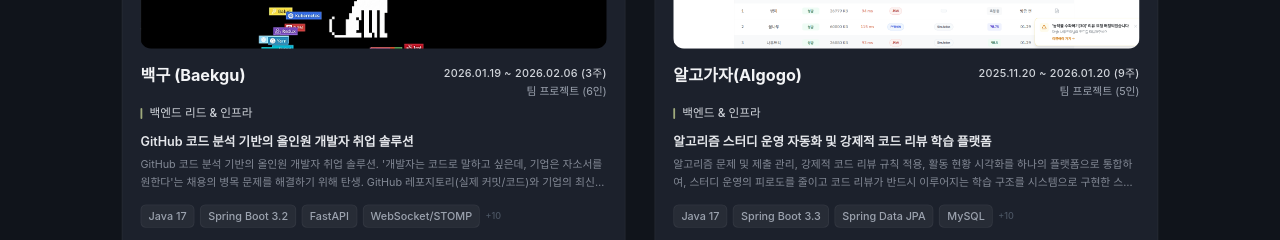
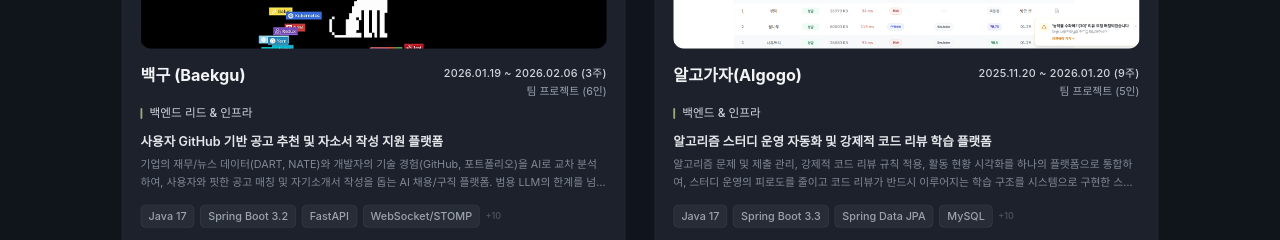
Before and after one commit to go-ring/portfolio, a React (Vite) app: page / in a window 1280 px wide. Shown: the part 1240-1480 px from the top of the page. Built offline with nearby package versions, Linux system fonts and the light colour scheme.

Commit message:
fix: 백구 프로젝트 개요 수정

```diff
--- a/src/data/index.ts
+++ b/src/data/index.ts
@@ -148,9 +148,9 @@ export const projects: Project[] = [
     type: "팀 프로젝트 (6인)",
     period: "2026.01.19 ~ 2026.02.06 (3주)",
     role: ["백엔드 리드 & 인프라"],
-    shortDescription: "GitHub 코드 분석 기반의 올인원 개발자 취업 솔루션",
+    shortDescription: "사용자 GitHub 기반 공고 추천 및 자소서 작성 지원 플랫폼",
     description:
-      "GitHub 코드 분석 기반의 올인원 개발자 취업 솔루션. '개발자는 코드로 말하고 싶은데, 기업은 자소서를 원한다'는 채용의 병목 문제를 해결하기 위해 탄생.\n\nGitHub 레포지토리(실제 커밋/코드)와 기업의 최신 데이터(DART 공시, Perplexity AI)를 교차 분석하여, 기술 역량 기반 공고 매칭과 근거 있는 자기소개서 작성을 자동화. 범용 LLM의 할루시네이션(Hallucination) 문제를 극복하고, SSAFY 취업 컨설턴트 자문을 반영한 증거 중심 커리어 솔루션. ([시연 영상](https://drive.google.com/drive/folders/1aGZ_1izpcS2EAyXRVqEqdvG3YkIelbkJ?usp=sharing), [발표 자료](https://drive.google.com/drive/folders/1YyTF5Y8VIFfN4SU8AqsdHednnqFg9xkn?usp=sharing))",
+      "기업의 재무/뉴스 데이터(DART, NATE)와 개발자의 기술 경험(GitHub, 포트폴리오)을 AI로 교차 분석하여, 사용자와 핏한 공고 매칭 및 자기소개서 작성을 돕는 AI 채용/구직 플랫폼.\n\n범용 LLM의 한계를 넘어 실제 커밋/코드 기반의 객관적인 기술 역량을 정량화하고 증거 중심의 데이터(Evidence-based)를 활용해, 취업 준비 과정에서의 정보 비대칭성을 해소하고 지원자의 실질적인 합격 가능성을 고도화하는 맞춤형 커리어 솔루션을 제공. ([시연 영상](https://drive.google.com/drive/folders/1aGZ_1izpcS2EAyXRVqEqdvG3YkIelbkJ?usp=sharing), [발표 자료](https://drive.google.com/drive/folders/1YyTF5Y8VIFfN4SU8AqsdHednnqFg9xkn?usp=sharing))",
     tech: [
       "Java 17",
       "Spring Boot 3.2",
```
